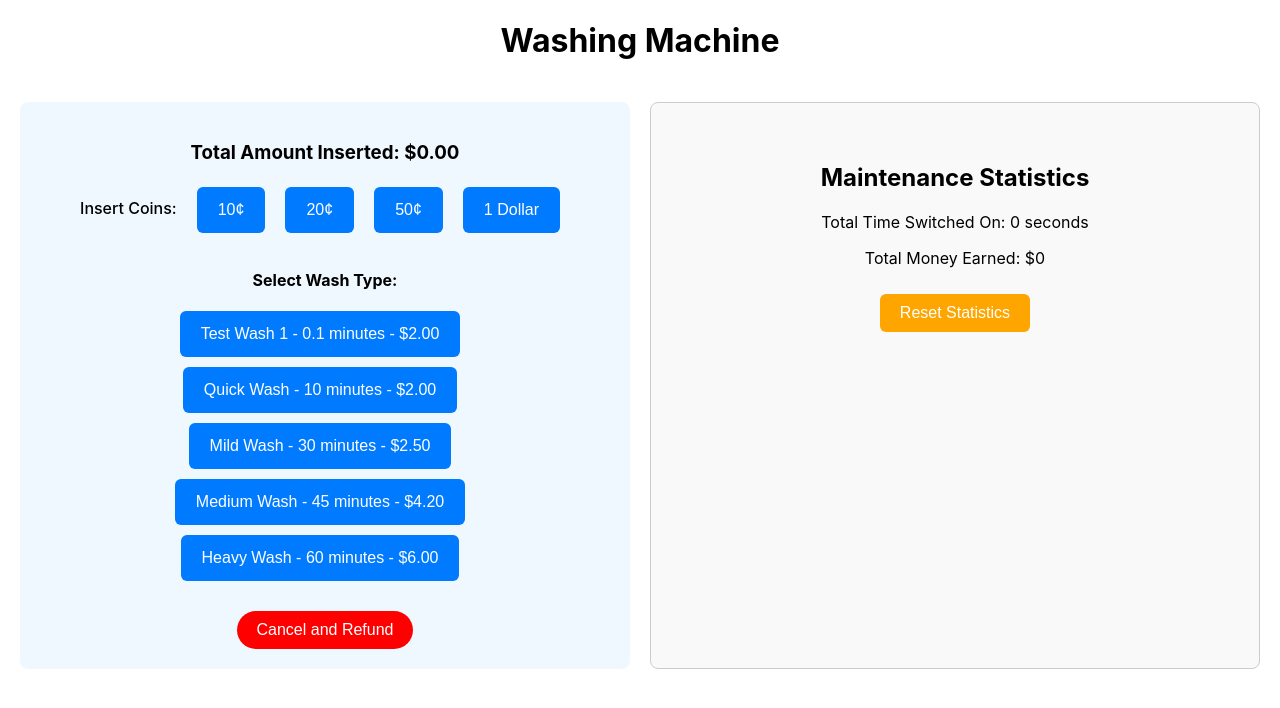
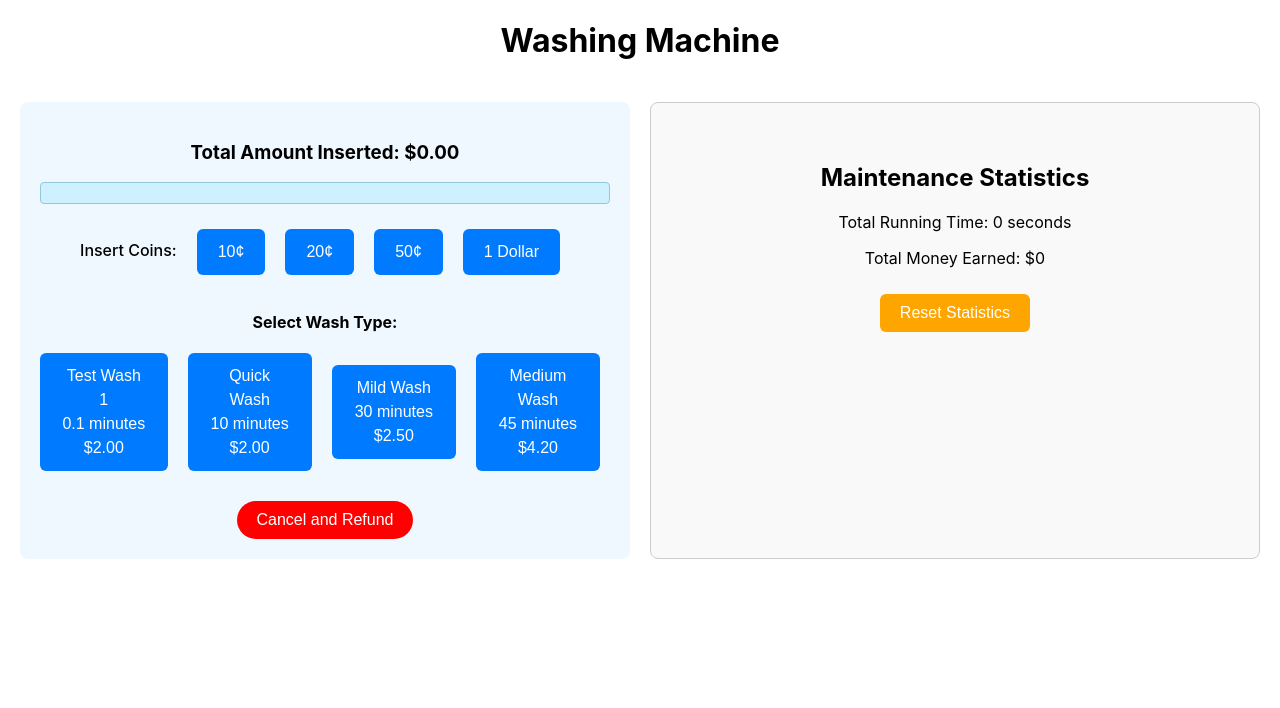
Before and after one commit to terjnh/washing-machine-app, a React (Create React App) app: page / in a window 1280 px wide. Shown: the top 708 px of the page. Built offline with nearby package versions, Linux system fonts and the light colour scheme.

Commit message:
Rearranged buttons for coins & machine function sections

```diff
--- a/src/App.css
+++ b/src/App.css
@@ -60,11 +60,18 @@
   border: 1px solid #ccc;
 }
 
+.wash-buttons-row {
+  display: flex;
+  align-items: center;
+  justify-content: center;
+  gap: 10px;
+}
+
 .coin-buttons-row {
   display: flex;
-  align-items: center; /* Center items vertically within the container */
-  justify-content: center; /* Center the buttons horizontally within the container */
-  gap: 10px; /* Space between buttons */
+  align-items: center;
+  justify-content: center;
+  gap: 10px;
 }
 .coin-label {
   margin-right: 10px;
@@ -90,6 +97,10 @@
   background-color: #0056b3; /* Darker background color when pressed */
   transform: scale(0.98); /* Slightly shrink the button */
   box-shadow: 0 4px 6px rgba(0, 0, 0, 0.1); /* Add shadow to give a pressed effect */
+}
+.coin-button:disabled {
+  opacity: 0.5; /* Make the button semi-transparent */
+  cursor: not-allowed; /* Change cursor to indicate it's disabled */
 }
 
 .cancel-button {
@@ -136,8 +147,8 @@
 }
 
 .status-box {
-  background-color: #cdf1ff; /* Light red background for status box */
-  border: 1px solid #f5c6cb; /* Red border */
+  background-color: #cdf1ff;
+  border: 1px solid #93c7dc;
   color: #2b2b2b; /* Dark red text color */
   padding: 10px; /* Padding inside the box */
   border-radius: 4px; /* Rounded corners */
--- a/src/App.js
+++ b/src/App.js
@@ -31,7 +31,7 @@ function App() {
     { name: "Quick Wash", duration: 10 * 60, cost: 2 },
     { name: "Mild Wash", duration: 30 * 60, cost: 2.5 },
     { name: "Medium Wash", duration: 45 * 60, cost: 4.2 },
-    { name: "Heavy Wash", duration: 60 * 60, cost: 6 },
+    // { name: "Heavy Wash", duration: 60 * 60, cost: 6 },
   ];
 
   useEffect(() => {
@@ -111,7 +111,7 @@ function App() {
       <div className="grid-container">
         <div className="left-column">
           <h3>Total Amount Inserted: ${totalAmount.toFixed(2)}</h3>
-          {message && <div className="status-box">{message}</div>}
+          <div className="status-box">{message}</div>
           <div className="coin-buttons-row">
             <p className="coin-label">Insert Coins:</p>
             <button
@@ -141,6 +141,7 @@ function App() {
           </div>
           <div>
             <h4>Select Wash Type:</h4>
+            <div className="wash-buttons-row">
               {washes.map((wash, index) => (
                 <div key={index}>
                   <button
@@ -148,11 +149,13 @@ function App() {
                     onClick={() => handleWashSelection(wash)}
                     disabled={isWashing && !insufficientFunds}
                   >
-                  {wash.name} - {wash.duration / 60} minutes - $
-                  {wash.cost.toFixed(2)}
+                    {wash.name}
+                    <br />
+                    {wash.duration / 60} minutes ${wash.cost.toFixed(2)}
                   </button>
                 </div>
               ))}
+            </div>
           </div>
           <div>
             <button
@@ -200,7 +203,7 @@ function App() {
           )}
           <br />
           <h2>Maintenance Statistics</h2>
-          <p>Total Time Switched On: {totalTimeSwitchedOn} seconds</p>
+          <p>Total Running Time: {totalTimeSwitchedOn} seconds</p>
           <p>Total Money Earned: ${totalMoneyEarned}</p>
           <button className="reset-button" onClick={handleResetStatistics}>
             Reset Statistics
--- a/src/PreWash.js
+++ b/src/PreWash.js
@@ -5,8 +5,6 @@ export const insertCoin = (amount, totalAmount) => {
 export const selectWash = (wash, totalAmount, setMessage, setSelectedWash) => {
   console.log("selectWash - wash:", wash);
   console.log("selectWash - totalAmount:", totalAmount);
-  console.log("selectWash - setMessage:", setMessage);
-  console.log("selectWash - setSelectedWash:", setSelectedWash);
 
   // No money inserted
   if (totalAmount === 0) {
```
Lines whose indentation alone changed are shown as unchanged.
